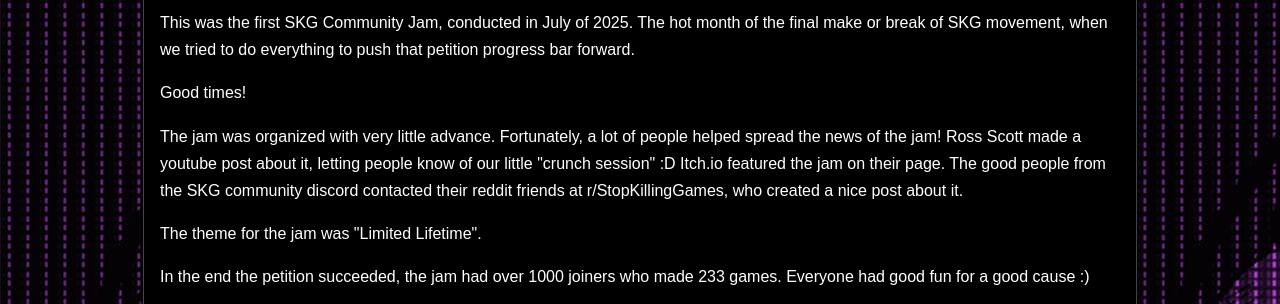
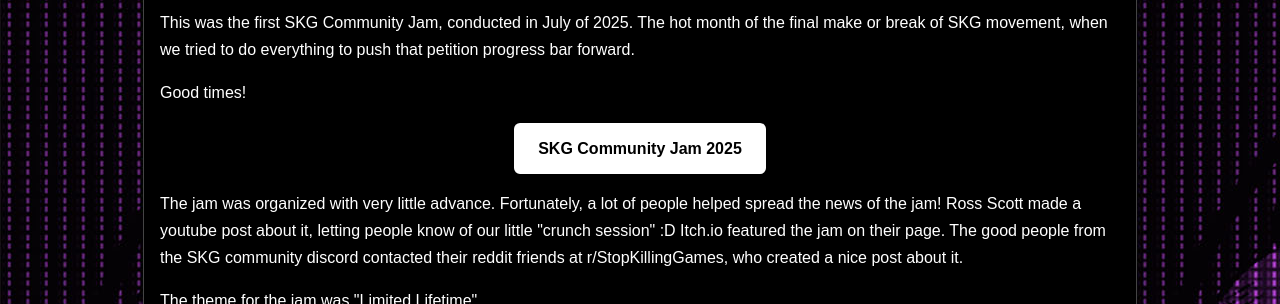
Before and after one commit to PotatoGameDev/skgjam-page, an Eleventy site: page src/skgjam2025.md in a window 1280 px wide. Shown: the part 489-793 px from the top of the page. Built offline with nearby package versions, Linux system fonts and the light colour scheme; Eleventy itself is replaced by a stand-in of ours; files that its build step writes are made by us from their sources.

Commit message:
Link to jam 2025, justified CTA

```diff
--- a/src/css/global.css
+++ b/src/css/global.css
@@ -159,6 +159,7 @@ h2 {
 	border-radius: 6px;
 	font-weight: bold;
 	text-decoration: none;
+	text-align: center;
 	transition: background 0.2s;
 }
 
--- a/src/skgjam2025.md
+++ b/src/skgjam2025.md
@@ -13,6 +13,8 @@ make or break of SKG movement, when we tried to do everything to push that petit
 progress bar forward.
 
 Good times!
+
+<a class="jam-cta" href="https://itch.io/jam/stop-killing-games-game-jam">SKG Community Jam 2025</a>
 
 The jam was organized with very little advance.
 Fortunately, a lot of people helped spread the news of the jam!
```
